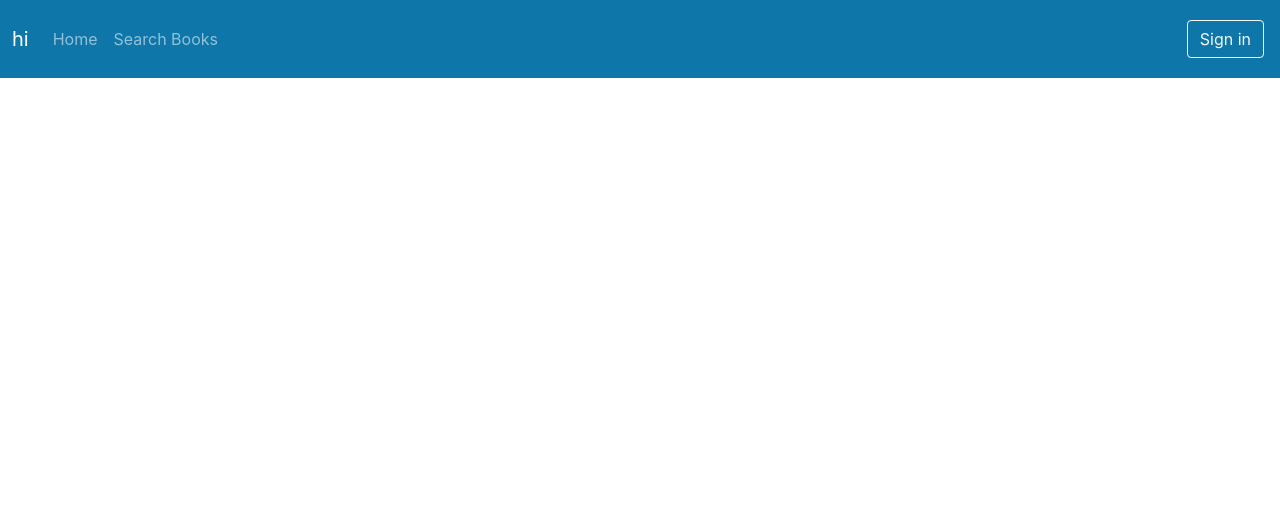
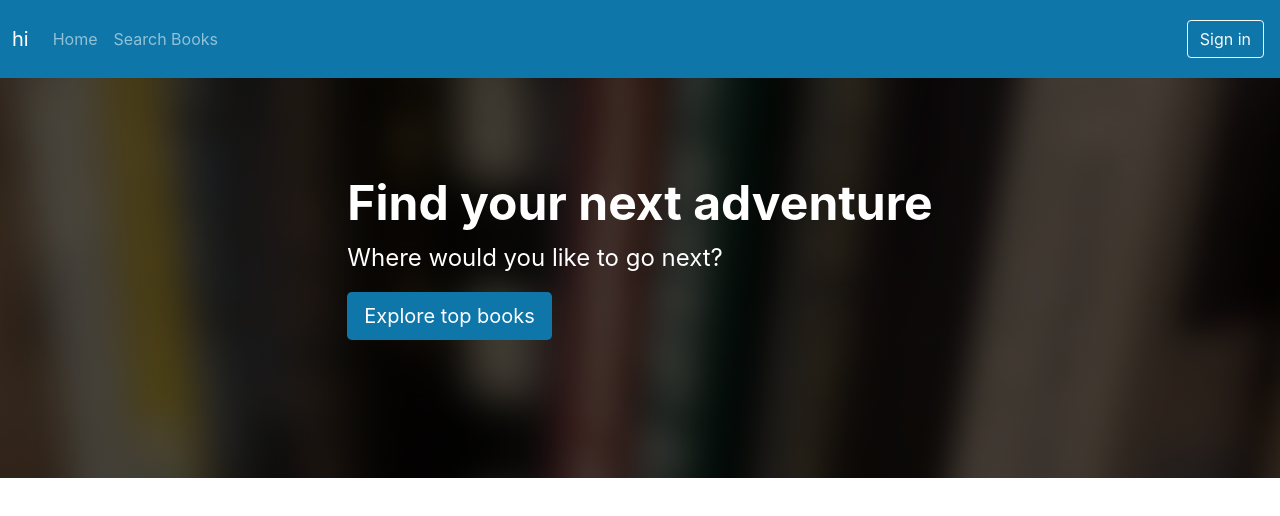
Before and after one commit to kindheart-is-good/library-app, a React (Create React App) app in the folder 03-frontend/react-library/: page / in a window 1280 px wide. Shown: the top 516 px of the page. Built offline with nearby package versions, Linux system fonts and the light colour scheme.

Commit message:
[Frontend] Created ExploreTopBooks component.

```diff
--- a/03-frontend/react-library/src/App.tsx
+++ b/03-frontend/react-library/src/App.tsx
@@ -1,9 +1,15 @@
 import React from "react";
 import "./App.css";
 import { Navbar } from "./layouts/NavbarAndFooter/Navbar";
+import { ExploreTopBooks } from "./layouts/HomePage/ExploreTopBooks";
 
 function App() {
-  return <Navbar />;
+  return (
+    <div>
+      <Navbar />
+      <ExploreTopBooks />
+    </div>
+  );
 }
 
 export default App;
--- /dev/null
+++ b/03-frontend/react-library/src/layouts/HomePage/ExploreTopBooks.tsx
@@ -0,0 +1,22 @@
+export const ExploreTopBooks = () => {
+  return (
+    <div className="p-5 mb-4 bg-dark header">
+      <div
+        className="container-fluid py-5 text-white
+	  d-flex justify-content-center align-items-center"
+      >
+        <div>
+          <h1 className="display-5 fw-bold">Find your next adventure</h1>
+          <p className="col-md-8 fs-4 ">Where would you like to go next?</p>
+          <a
+            type="button"
+            className="btn main-color btn-lg text-white"
+            href="#"
+          >
+            Explore top books
+          </a>
+        </div>
+      </div>
+    </div>
+  );
+};
```
